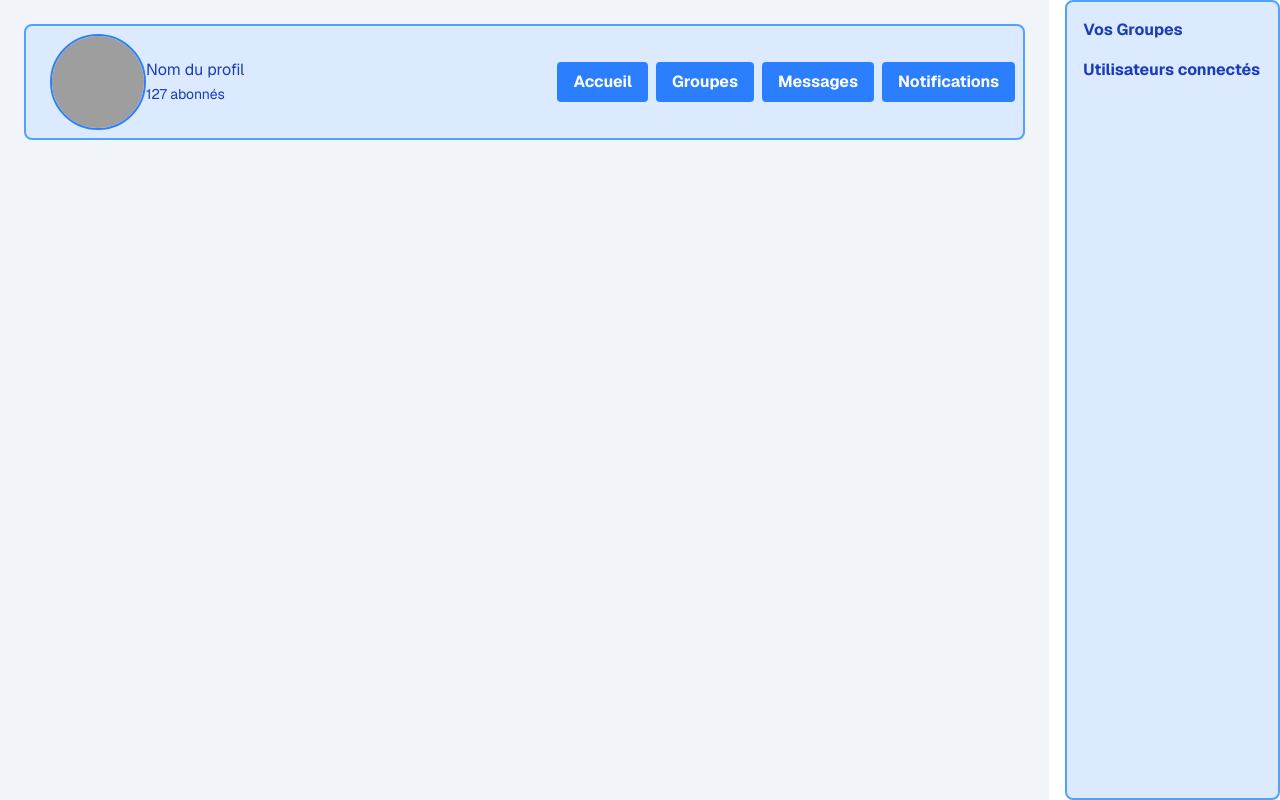
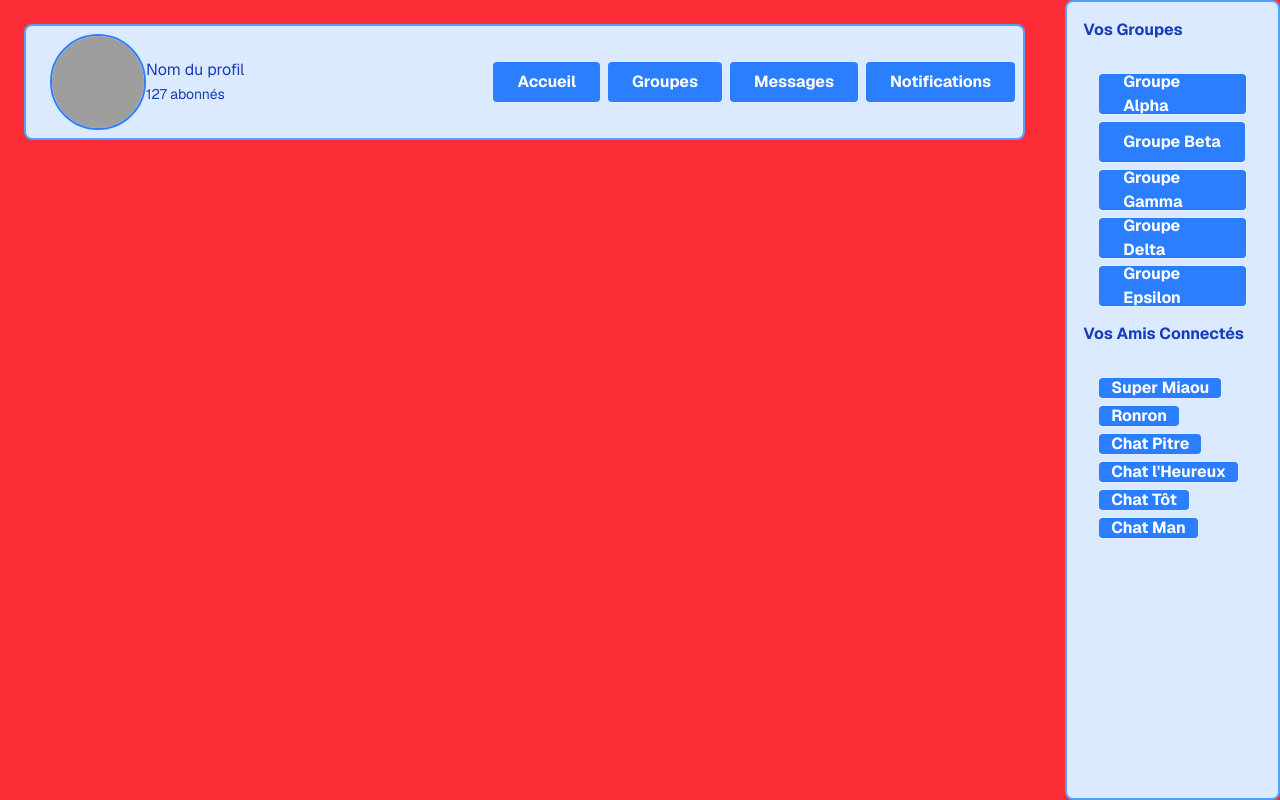
Before and after one commit to NL-Des/social-network, a Next.js app: page / in a window 1280 px wide. Built offline with nearby package versions, Linux system fonts and the light colour scheme; grey boxes are pictures that could not be loaded.

Commit message:
Barre droite préconfigurée.

```diff
--- a/app/components/ui/bar.tsx
+++ b/app/components/ui/bar.tsx
@@ -1,11 +1,11 @@
 import Link from "next/link";
-import { ButtonToHome, ButtonToGroups, ButtonToMessages, ButtonToNotifications } from '@/app/components/ui/button'
+import { ButtonToHome, ButtonToGroups, ButtonToMessages, ButtonToNotifications, ButtonToGoToOneGroupOnTheSideBar, ButtonToOneUserProfilOnTheSideBar } from '@/app/components/ui/button'
 
 // Barre d'affichage haute.
 export function UpBar() {
   return(
     /* Arrière fond de la page et sa couleur. */
-  <div className="w-full min-h-screen bg-slate-100 p-6 flex flex-col gap-4">
+  <div className="w-full min-h-screen p-6 flex flex-col gap-4">
 
     {/* Barre Haute. */}
     <div className="flex items-center justify-between bg-blue-100 p-2 border-2 border-blue-400 rounded-lg">
@@ -58,11 +58,52 @@ export function UpBar() {
 
 // Barre d'affichage droite des groupes et des utilisateurs connectés.
 export function RightBar() {
+  // Constante de test pour l'affichage des groupes.
+  const userGroups = [
+    { id: "1", name: "Groupe Alpha" },
+    { id: "2", name: "Groupe Beta" },
+    { id: "3", name: "Groupe Gamma" },
+    { id: "4", name: "Groupe Delta" },
+    { id: "5", name: "Groupe Epsilon" },
+    { id: "6", name: "Groupe Zeta" },
+  ];
+    const userProfils = [
+    { id: "1", name: "Super Miaou" },
+    { id: "2", name: "Ronron" },
+    { id: "3", name: "Chat Pitre" },
+    { id: "4", name: "Chat l'Heureux" },
+    { id: "5", name: "Chat Tôt" },
+    { id: "6", name: "Chat Man" },
+  ];
   return(
-    <aside className="w-64 bg-blue-100 p-4 border-2 border-blue-400 rounded-lg">
+    /* Si on réduit trop la taille de l'écran, alors la barre de droite va disparaître. */
+    <aside className="hidden md:block w-64 bg-blue-100 p-4 border-2 border-blue-400 rounded-lg">
       <h2 className="font-bold text-blue-800 mb-4">Vos Groupes</h2>
-      <h2 className="font-bold text-blue-800 mb-4">Utilisateurs connectés</h2>
-      {/* Liste des groupes et utilisateurs ici */}
+        {/* Affichage en liste des groupes où est inscrit l'utilisateur. */}
+            <div className="p-4 flex flex-wrap gap-2">
+              {userGroups.length > 0 ? (
+                userGroups.slice(0, 5).map((group) => (
+                  <ButtonToGoToOneGroupOnTheSideBar key={group.id} href={`/groups/${group.id}`}>
+                    {group.name}
+                  </ButtonToGoToOneGroupOnTheSideBar>
+                ))
+              ) : (
+                <p>Vous êtes seul !</p>
+              )}
+            </div>
+      <h2 className="font-bold text-blue-800 mb-4">Vos Amis Connectés</h2>
+        {/* Affichage en liste des groupes où est inscrit l'utilisateur. */}
+            <div className="p-4 flex flex-wrap gap-2">
+              {userProfils.length > 0 ? (
+                userProfils.slice(0, 10).map((profils) => (
+                  <ButtonToOneUserProfilOnTheSideBar key={profils.id} href={`/groups/${profils.id}`}>
+                    {profils.name}
+                  </ButtonToOneUserProfilOnTheSideBar>
+                ))
+              ) : (
+                <p>Vous n'avez aucun Amis !</p>
+              )}
+            </div>
     </aside>
-    )
+  )
 }
--- a/app/components/ui/button.tsx
+++ b/app/components/ui/button.tsx
@@ -4,6 +4,7 @@ interface ButtonProps {
   children: React.ReactNode;
   onClick?: () => void;
   className?: string;
+  href: string;
   type?: "button" | "submit" | "reset";
 }
 
@@ -14,8 +15,7 @@ export function ButtonToHome({
   return (
     <Link
       href="http://localhost:3000/"
-      className={`inline-flex items-center justify-center bg-blue-500 hover:bg-blue-600 text-white font-bold h-10 px-4 rounded-sm transition-colors ${className}`}
-    >
+      className={`inline-flex items-center justify-center bg-blue-500 hover:bg-blue-600 text-white font-bold h-10 text-sm px-3 sm:text-base sm:px-6 rounded-sm transition-colors ${className}`}    >
       {children}
     </Link>
   );
@@ -28,8 +28,7 @@ export function ButtonToGroups({
   return (
     <Link
       href="/auth"
-      className={`inline-flex items-center justify-center bg-blue-500 hover:bg-blue-600 text-white font-bold h-10 px-4 rounded-sm transition-colors ${className}`}
-    >
+      className={`inline-flex items-center justify-center bg-blue-500 hover:bg-blue-600 text-white font-bold h-10 text-sm px-3 sm:text-base sm:px-6 rounded-sm transition-colors ${className}`}    >
       {children}
     </Link>
   );
@@ -42,8 +41,7 @@ export function ButtonToMessages({
   return (
     <Link
       href="/auth"
-      className={`inline-flex items-center justify-center bg-blue-500 hover:bg-blue-600 text-white font-bold h-10 px-4 rounded-sm transition-colors ${className}`}
-    >
+      className={`inline-flex items-center justify-center bg-blue-500 hover:bg-blue-600 text-white font-bold h-10 text-sm px-3 sm:text-base sm:px-6 rounded-sm transition-colors ${className}`}    >
       {children}
     </Link>
   );
@@ -56,8 +54,35 @@ export function ButtonToNotifications({
   return (
     <Link
       href="/auth"
-      className={`inline-flex items-center justify-center bg-blue-500 hover:bg-blue-600 text-white font-bold h-10 px-4 rounded-sm transition-colors ${className}`}
-    >
+      className={`inline-flex items-center justify-center bg-blue-500 hover:bg-blue-600 text-white font-bold h-10 text-sm px-3 sm:text-base sm:px-6 rounded-sm transition-colors ${className}`}    >
+      {children}
+    </Link>
+  );
+}
+
+export function ButtonToGoToOneGroupOnTheSideBar({
+  children,
+  href, // Récupération du lien de redirection vers le groupe sur la page qui affiche le bouton.
+  className = ""
+}: ButtonProps) {
+  return (
+    <Link
+      href={href}
+      className={`inline-flex items-center justify-center bg-blue-500 hover:bg-blue-600 text-white font-bold h-10 text-sm px-3 sm:text-base sm:px-6 rounded-sm transition-colors ${className}`}    >
+      {children}
+    </Link>
+  );
+}
+
+export function ButtonToOneUserProfilOnTheSideBar({
+  children,
+  href, // Récupération du lien de redirection vers l'utilisateur sur la page qui affiche le bouton.
+  className = ""
+}: ButtonProps) {
+  return (
+    <Link
+      href={href}
+      className={`inline-flex items-center justify-center bg-blue-500 hover:bg-blue-600 text-white font-bold h-5 text-sm px-3 sm:text-base sm:px-3 rounded-sm transition-colors ${className}`}    >
       {children}
     </Link>
   );
--- a/app/layout.tsx
+++ b/app/layout.tsx
@@ -27,7 +27,7 @@ export default function RootLayout({
       lang="en"
       className={`${geistSans.variable} ${geistMono.variable} h-full antialiased`}
     >
-      <body className="min-h-full flex flex-col">{children}</body>
+      <body className="bg-red-500 min-h-full flex flex-col">{children}</body>
     </html>
   );
 }
--- a/app/page.tsx
+++ b/app/page.tsx
@@ -1,4 +1,3 @@
-import Link from "next/link";
 import { RightBar, UpBar } from "./components/ui/bar";
 // Barre d'affichage haute.
 export default function Home() {
```
